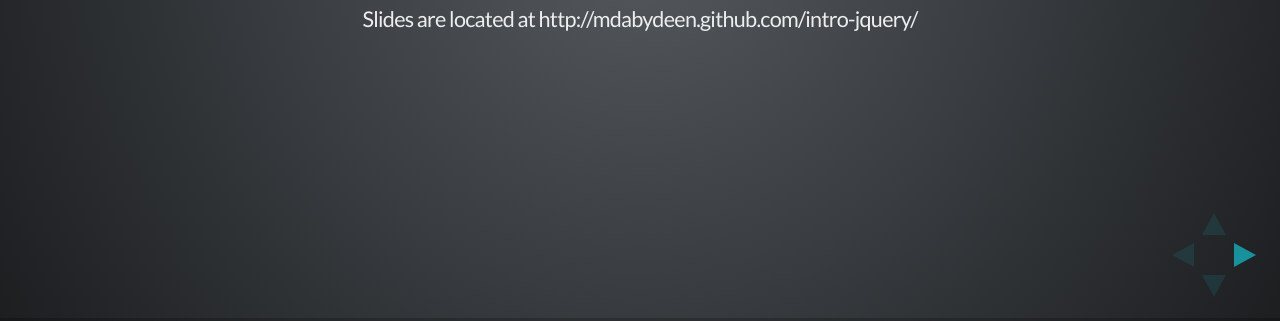
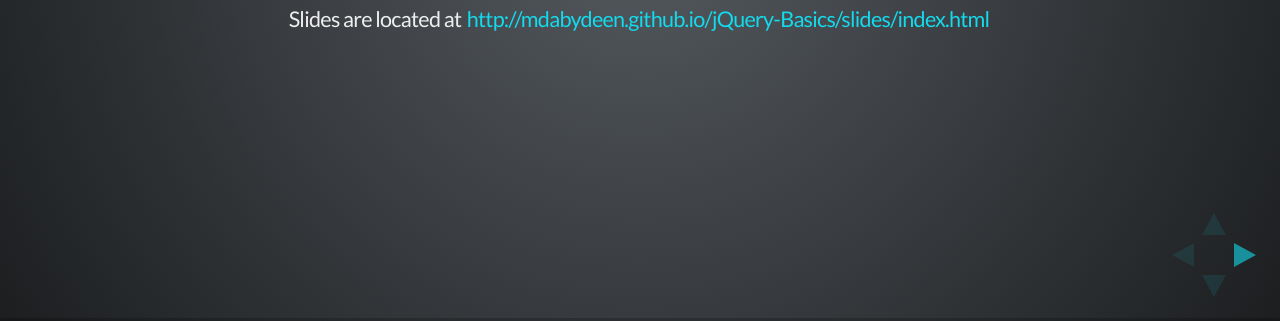
Before and after one commit to mdabydeen/jQuery-Basics, a website: page slides/index.html in a window 1280 px wide. Shown: the part 479-800 px from the top of the page. Drawn offline with Linux system fonts and the light colour scheme.

Commit message:
updating link on slides

```diff
--- a/slides/index.html
+++ b/slides/index.html
@@ -37,7 +37,7 @@
 					<p>
 						<small> by <a href="http://about.me/mikedabydeen" target="_blank">Michael Dabydeen</a> / <a href="http://twitter.com/firelinks" target="_blank">@firelinks</a></small>
 					</p>
-					<p><small>Slides are located at http://mdabydeen.github.com/intro-jquery/</small>
+					<p><small>Slides are located at <a href="http://mdabydeen.github.io/jQuery-Basics/slides/index.html">http://mdabydeen.github.io/jQuery-Basics/slides/index.html</a></small>
 				</section>
 
 				<section>
```
Also changed, not shown: demo/hello-world/index.html (+0 -1 lines), demo/inline-edit/index.html (+1 -3 lines).
